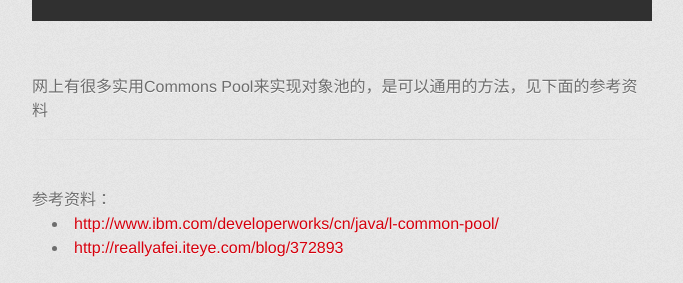
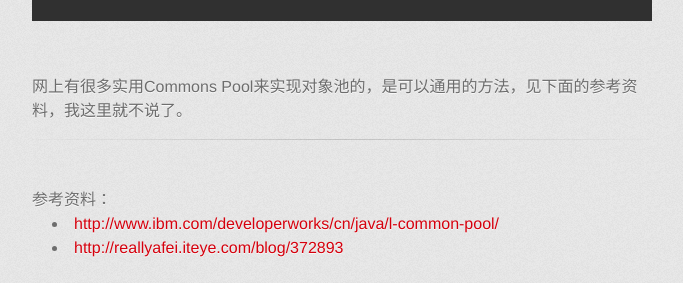
Before and after one commit to miraclestar/myblog, a Jekyll site: the page built from _posts/2013-08-19-java-object-pool.html, in a window 1280 px wide and 900 px high, scrolled down 1543 px. Shown: the part 423-706 px from the top of the window, without its empty margins (298-981 px from the left). Built offline with Jekyll 4.4.1, drawn with Linux system fonts in a browser that asks for light colours; nearby versions of some CDN libraries; some web fonts are replaced; Markdown is read by kramdown in place of the engine named in the settings; comment, search, counter and statistics services are not loaded.

Commit message:
java object pool

```diff
--- a/_posts/2013-08-12-weixin.html
+++ b/_posts/2013-08-12-weixin.html
@@ -2,7 +2,7 @@
 layout: default
 title: 谈谈微信
 category: tech
-tag: product
+tags: product
 ---
 <h2>{{ page.title }}</h2>
 <p>
--- a/_posts/2013-08-19-java-object-pool.html
+++ b/_posts/2013-08-19-java-object-pool.html
@@ -90,7 +90,7 @@ public class ObjectPool {
 }
 {% endhighlight %}
 <br />
-网上有很多实用Commons Pool来实现对象池的，是可以通用的方法，见下面的参考资料<br /><hr /><br />
+网上有很多实用Commons Pool来实现对象池的，是可以通用的方法，见下面的参考资料，我这里就不说了。<br /><hr /><br />
 参考资料：<ul>
 		<li><a href="http://www.ibm.com/developerworks/cn/java/l-common-pool/">http://www.ibm.com/developerworks/cn/java/l-common-pool/</a></li>
 		<li><a href="http://reallyafei.iteye.com/blog/372893">http://reallyafei.iteye.com/blog/372893</a></li>
```
